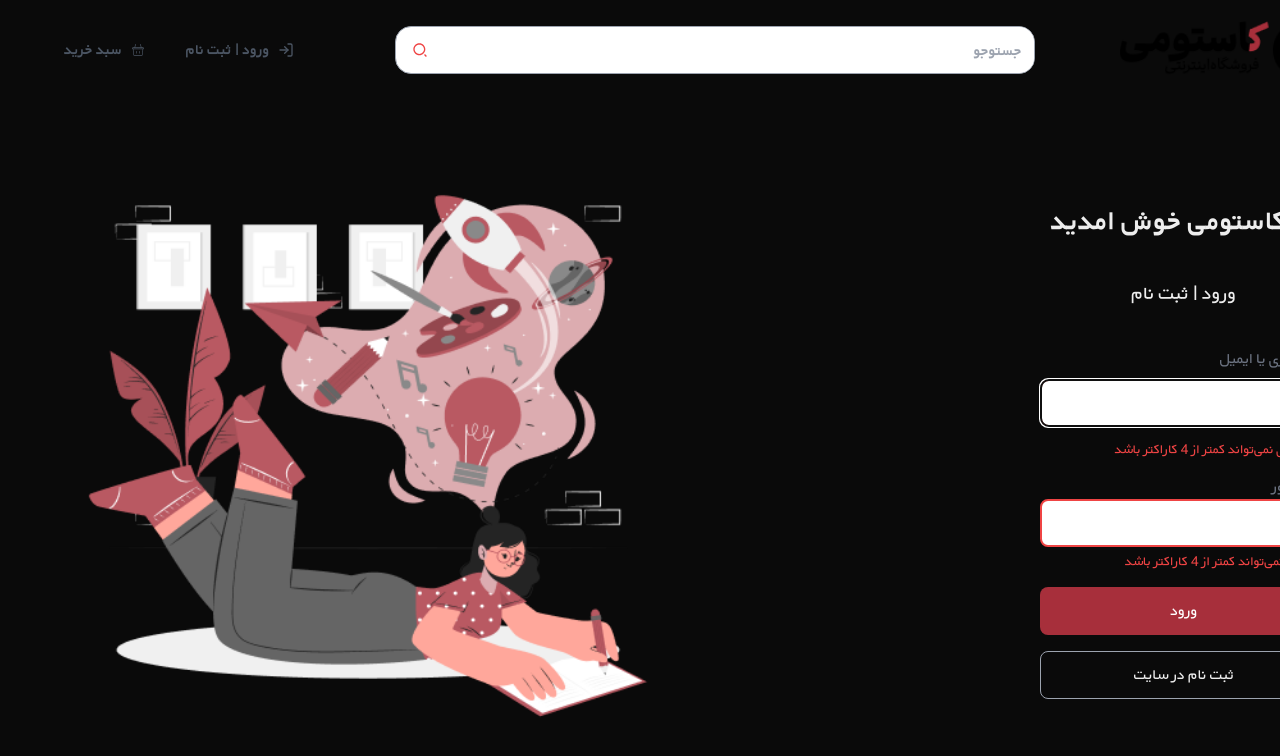
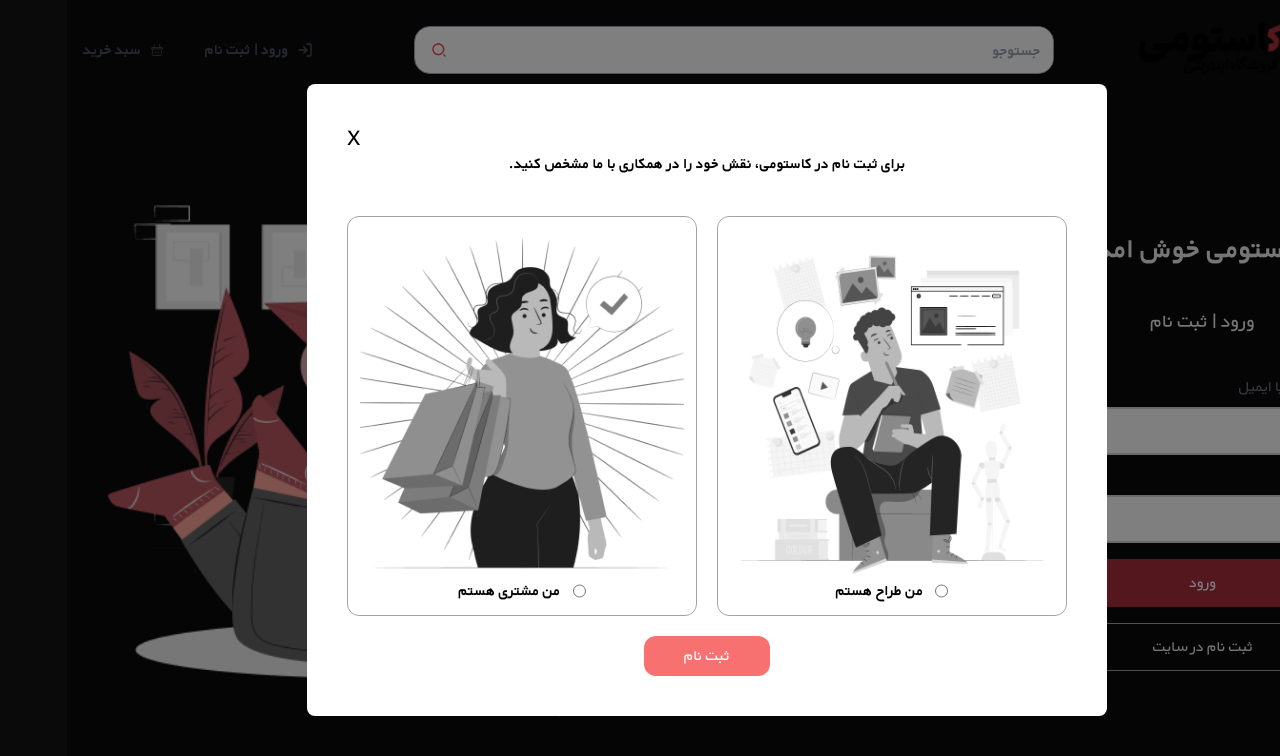
Before and after one commit to amir4976/customy, a Next.js app: page /Login in a window 1280 px wide. Both pictures are taken after a click on the button "ثبت نام در سایت". Shown: the top 756 px of the page. Built offline with nearby package versions, Linux system fonts and the light colour scheme.

Commit message:
placing modal

```diff
--- a/src/app/(auth)/Login/page.tsx
+++ b/src/app/(auth)/Login/page.tsx
@@ -1,4 +1,5 @@
 "use client";
+import Modal from "@/components/modules/Login/Modal";
 import Navbar from "@/components/modules/Navbar/Navbar";
 import Image from "next/image";
 import React from "react";
@@ -19,6 +20,11 @@ function Page() {
   const [errorMessage, setErrorMessage] = React.useState<string>("");
   const [errorPassword, setErrorPassword] = React.useState<string>("");
 
+  // handle modal open and close
+  const [ isModalOpen, setIsModalOpen] = React.useState<boolean>(false);
+
+
+  // handle form submission
   const onSubmit: SubmitHandler<Inputs> = (data) => {
     console.log("Form Submitted:", data);
   };
@@ -45,6 +51,7 @@ function Page() {
 
   return (
     <>
+      <Modal isOpen={isModalOpen} onClose={() => setIsModalOpen(false)} />
       <Navbar />
       <div className="w-full mt-10 flex justify-center items-center">
         <div className="w-full max-w-7xl h-full flex justify-center items-center">
@@ -106,7 +113,7 @@ function Page() {
                 value="ورود"
                 className="w-full h-12 bg-primRed text-white rounded-lg cursor-pointer hover:bg-red-500 transition"
               />
-              <button className="w-full h-12 border border-gray-400 hover:border-primRed  rounded-lg cursor-pointer  transition">
+              <button onClick={()=>setIsModalOpen(!isModalOpen)}  type={"Button"}  className="w-full h-12 border border-gray-400 hover:border-primRed  rounded-lg cursor-pointer  transition">
                 ثبت نام در سایت
               </button>
             </form>
--- /dev/null
+++ b/src/components/modules/Login/Modal.tsx
@@ -0,0 +1,56 @@
+import Image from "next/image";
+import React from "react";
+
+function Modal({ isOpen, onClose }: { isOpen: boolean; onClose: () => void }) {
+  return (
+    <div className={`w-full h-screen  absolute z-50  flex justify-center items-center  bg-black bg-opacity-50 ${isOpen ? "" : "hidden"}`}>
+      <div className="w-[800px] text-black  h-fit  bg-white p-10  rounded-lg ">
+        <div className="w-full flex justify-end" onClick={onClose}>
+          <button className="text-xl font-bold">X</button>
+        </div>
+        <p className="text-center font-yBold">
+          برای ثبت نام در کاستومی، نقش خود را در همکاری با ما مشخص کنید.
+        </p>
+
+        <form action="#" className="grid grid-cols-2 gap-5 mt-10">
+          <label className="col-span-1 p-3 border-gray-400 border rounded-xl grayscale hover:grayscale-0 flex flex-col items-center font-yBold transition-all cursor-pointer">
+            <Image
+              src={"/illustration/Designer.png"}
+              alt="designer cover"
+              width={500}
+              height={500}
+              className="w-full "
+            />
+            <p className="gap-3 flex">
+              <input type="radio" name="userType" />
+              من طراح هستم
+            </p>
+          </label>
+
+          <label className="col-span-1 p-3 border-gray-400 border rounded-xl grayscale hover:grayscale-0  flex flex-col items-center font-yBold transition-all cursor-pointer">
+            <Image
+              src={"/illustration/Customer (1).png"}
+              alt="client cover
+              "
+              width={500}
+              height={500}
+              className="w-full "
+            />
+            <p className="gap-3 flex">
+              <input type="radio" name="userType" />
+              من مشتری هستم
+            </p>
+          </label>
+
+          <div className="w-full flex justify-center col-span-2">
+            <button className="px-10 py-2 bg-red-400 text-white rounded-xl hover:bg-primRed">
+              ثبت نام
+            </button>
+          </div>
+        </form>
+      </div>
+    </div>
+  );
+}
+
+export default Modal;
```
